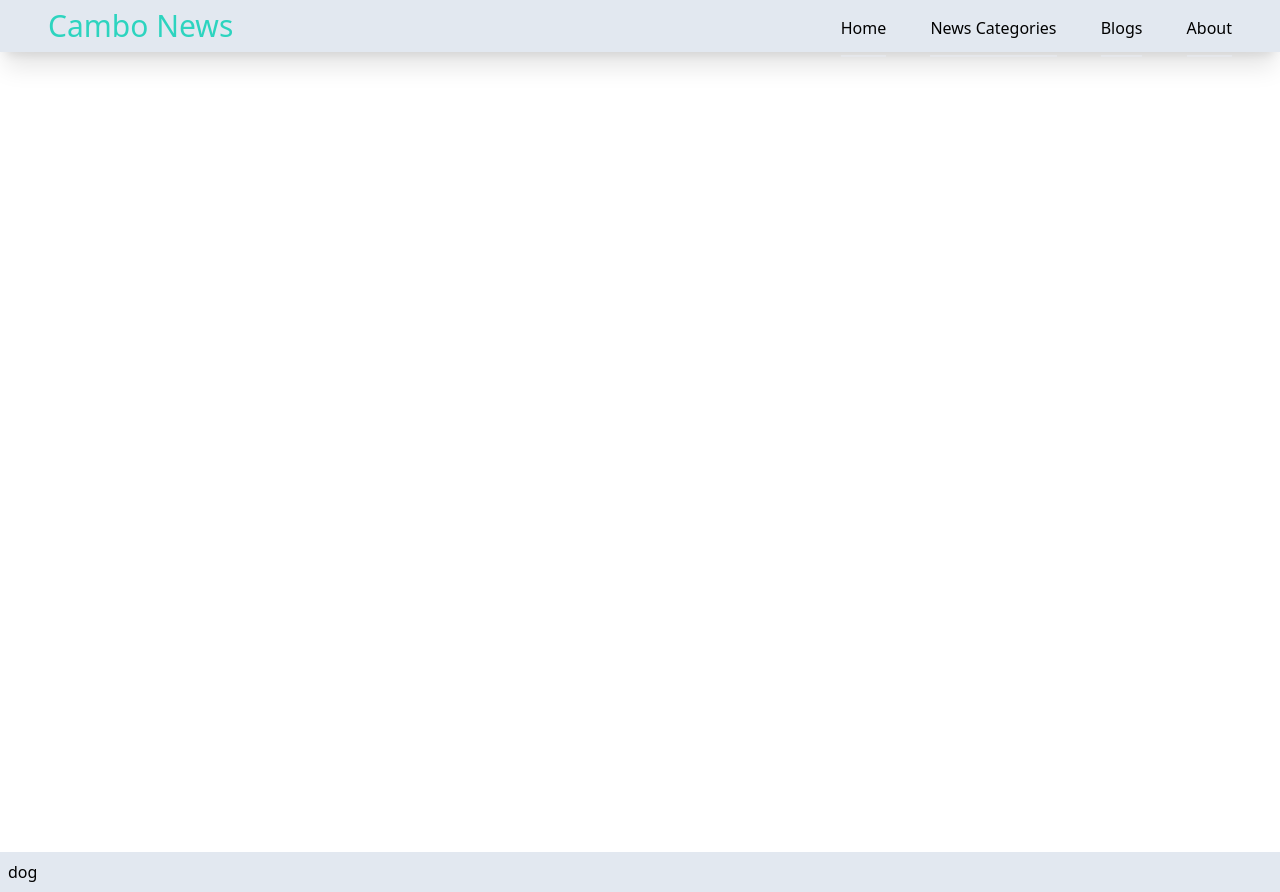
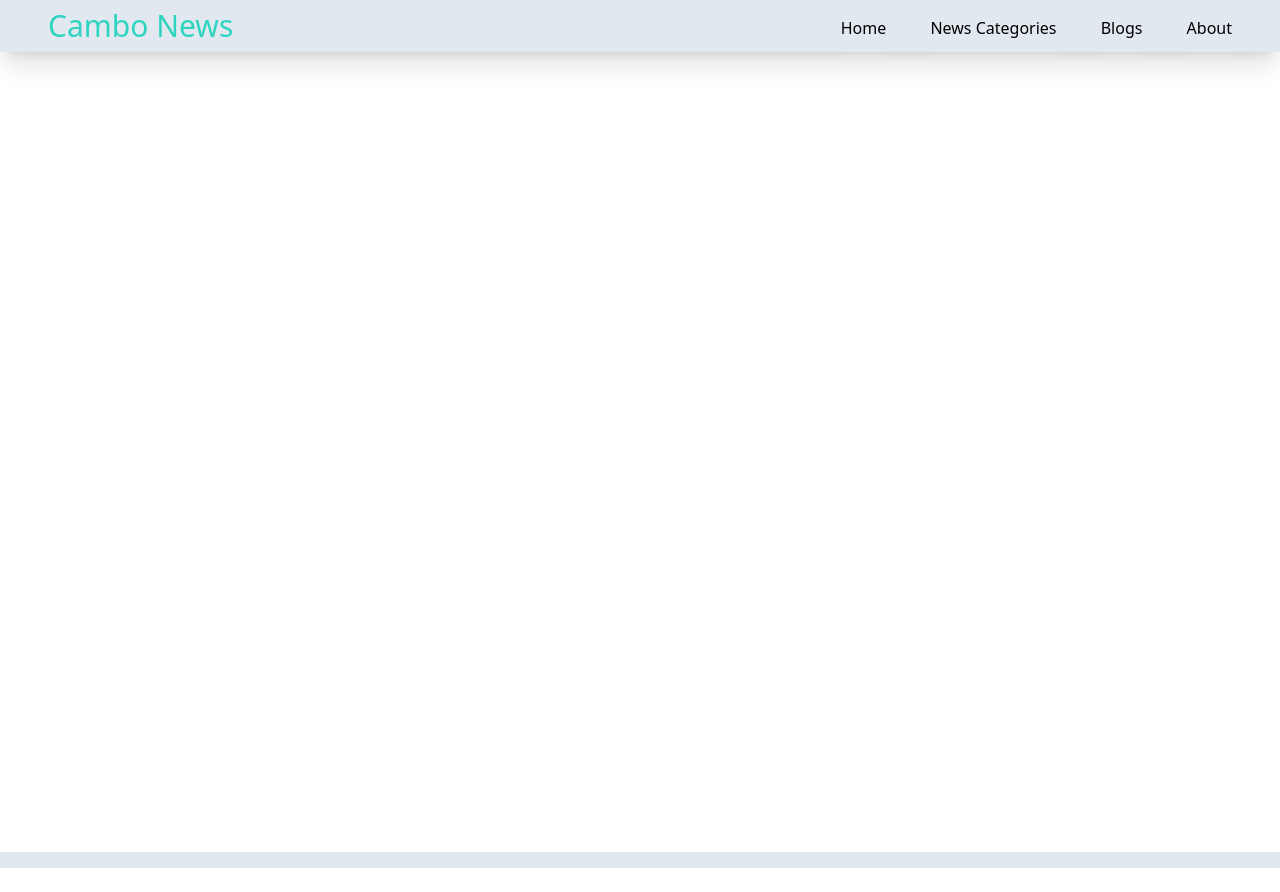
Before and after one commit to whatanakKean/NewsWebsiteProject, a website built with Parcel: page src/index.html in a window 1280 px wide. After the commit the page ends 868 px from the top, so only its background shows below. Built offline with nearby package versions, Linux system fonts and the light colour scheme.

Commit message:
TestCommit2

```diff
--- a/src/index.html
+++ b/src/index.html
@@ -34,7 +34,7 @@
 
     <footer class=" container shadow-xl p-2 bg-slate-200 w-screen ml-auto mr-auto">
         <div>
-            <h2>dog</h2>
+            <h2></h2>
         </div>
     </footer>
 </body>
```
Also changed, not shown: dist/index.html.
